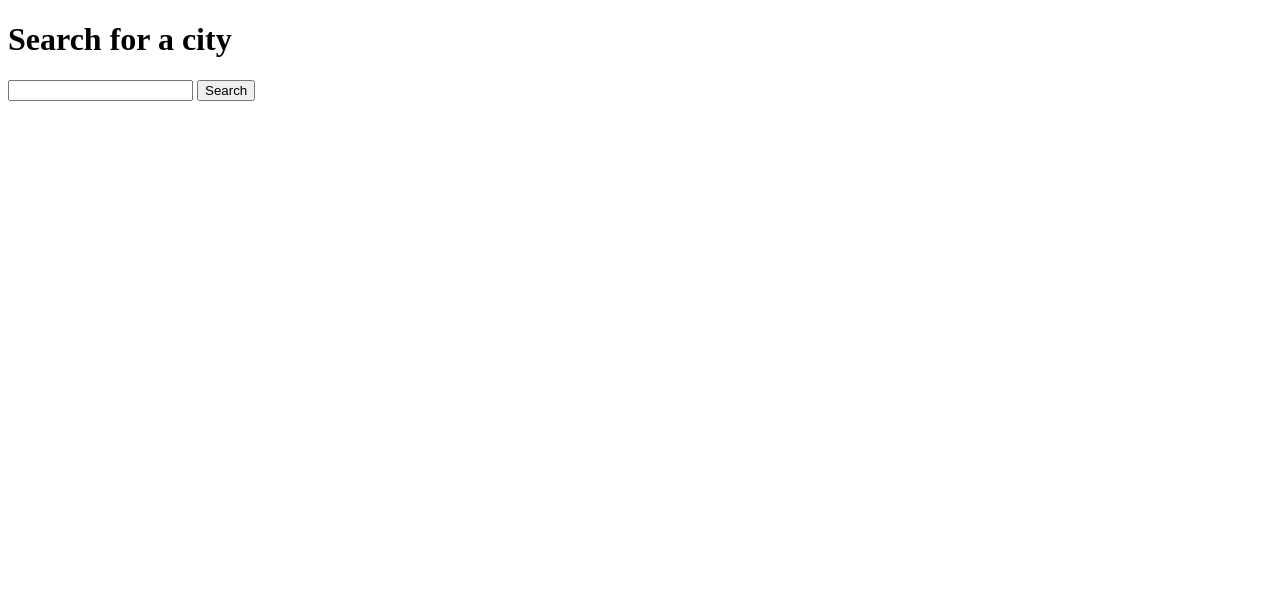
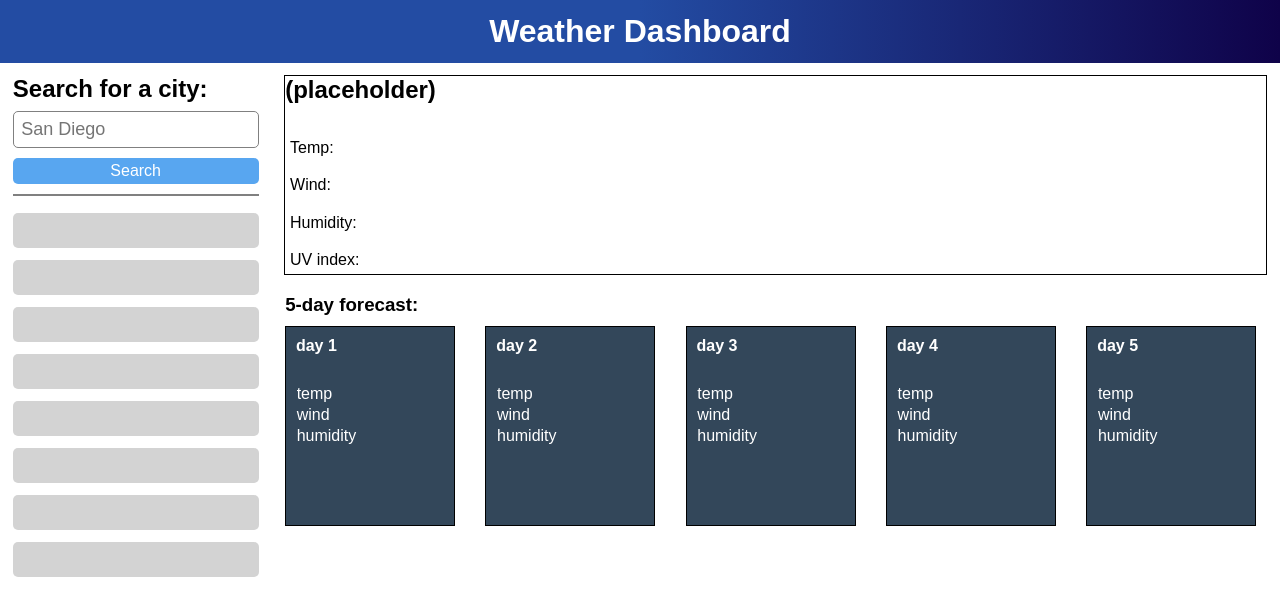
Before and after one commit to asiajcrew/weather-forecast, a plain HTML site: page index.html in a window 1280 px wide. Drawn offline with nearby package versions, Linux system fonts and the light colour scheme.

Commit message:
displayed api data into 5 day forecast divs and into current weather div

```diff
--- a/assets/css/style.css
+++ b/assets/css/style.css
@@ -57,6 +57,7 @@ input {
 .history-buttons {
     background-color: lightgrey;
     width: 100%;
+    height: 35px;
     font-size: medium;
     color: black;
     margin-top: 7px;
@@ -71,7 +72,7 @@ input {
     margin-top: 10px;
 }
 
-#current-weather {
+#weather-info {
     width: 80%;
     border: 1px solid black;
     float: right;
@@ -90,7 +91,7 @@ h3 {
 }
 
 .day-card {
-    border: 0.5px solid black;
+    border: 0.4px solid black;
     color: white;
     margin: 1% 1% 1% 0;
     height: 200px;
--- a/assets/js/script.js
+++ b/assets/js/script.js
@@ -1,25 +1,73 @@
 var getWeather = function(city) {
-    var firstApi = "https://api.openweathermap.org/data/2.5/weather?q="+city+"&appid=74039307c6a5e337a6ba13ed703954c6"
-    fetch(firstApi)
+    var locationApi = "https://api.openweathermap.org/data/2.5/weather?q="+city+"&appid=74039307c6a5e337a6ba13ed703954c6"
+    fetch(locationApi)
     .then(function(response) {
         return response.json();
     }).then(function(data) {
         console.log(data);
         var lat = data.coord.lat
         var lon = data.coord.lon
-        var apiUrl = "https://api.openweathermap.org/data/2.5/onecall?lat="+lat+"&lon="+lon+"&exclude=minutely,hourly&appid=74039307c6a5e337a6ba13ed703954c6"
-        fetch(apiUrl)
+        // display city & date
+        var cityName = data.name
+        var displayCity = document.getElementById("city-name");
+        var date = new Date(data.dt*1000)
+        displayCity.innerHTML = cityName + " " + date.toDateString()
+        // use moment
+        var weatherApi = "https://api.openweathermap.org/data/2.5/onecall?lat="+lat+"&lon="+lon+"&exclude=minutely,hourly&appid=74039307c6a5e337a6ba13ed703954c6"
+        fetch(weatherApi)
     .then(function(response) {
         return response.json();
     }).then(function(data) {
         console.log(data);
+        // display current temp
+        var currentTemp = data.current.temp
+        var displayCurrentTemp = document.getElementById("current-temp");
+        displayCurrentTemp.innerHTML = "Temp: " + JSON.stringify(currentTemp) + " F"
+        // display current wind
+        var currentWind = data.current.wind_speed
+        var displayCurrentWind = document.getElementById("current-wind");
+        displayCurrentWind.innerHTML = "Wind: " + JSON.stringify(currentWind) + " MPH"
+        // display current humidity
+        var currentHumidity = data.current.humidity
+        var displayCurrentHumidity = document.getElementById("current-humidity");
+        displayCurrentHumidity.innerHTML = "Humidity: " + JSON.stringify(currentHumidity) + "%"
+        // display current UV index
+        var currentUV = data.current.uvi
+        var displayCurrentUV = document.getElementById("current-UV");
+        displayCurrentUV.innerHTML = "UV Index: " + JSON.stringify(currentUV)
+        // display forecast temp
+        for (i=1; i < 6; i++) {
+            console.log(data.daily[i])
+            var dailyWeather = data.daily[i];
+            var date = new Date(dailyWeather.dt*1000)
+            var displayDate = "day" + i
+            document.getElementById(displayDate).innerHTML = date.toDateString()
+            var tempEl= "day" + i + "-temp"
+            document.getElementById(tempEl).innerHTML = "Temp: " + Math.floor((dailyWeather.temp.day-273.15)*1.80+32) + " F"
+            var windEl= "day" + i + "-wind"
+            document.getElementById(windEl).innerHTML = "Wind: " + dailyWeather.wind_speed + "MPH"
+            var humidityEl= "day" + i + "-humidity"
+            document.getElementById(humidityEl).innerHTML = "Humidity: " + dailyWeather.humidity + "%"
+        }
+
     })
     });
-}
+};
 
+
+// save user input to local storage
 var button = document.getElementById("search-button")
-button.addEventListener("click", function(){
+button.addEventListener("click", function() {
     var input = document.getElementById("user-input").value
-    console.log(input);
     getWeather(input);
+localStorage.setItem("city", input);
+// display recent search history onto the page
+var searchHistory= localStorage.getItem("city")
+var test = document.getElementById("1").textContent= searchHistory;
 })
+
+// retrieve & parse last items from local storage if there's data
+// if theres no data then array = [] (empty array)
+// disregard 9th items. add user input to array (if it doesnt already exist), add array to local storage.
+// Stringify array when addding it to storage.
+//
--- a/index.html
+++ b/index.html
@@ -5,17 +5,90 @@
     <meta http-equiv="X-UA-Compatible" content="IE=edge">
     <meta name="viewport" content="width=device-width, initial-scale=1.0">
     <title>Weather Forecast</title>
+    <link rel="stylesheet" href="./assets/css/style.css">
 </head>
 <body>
-    <div id="form">
-        <h1>Search for a city</h1>
-        <input id="user-input">
-        <button id="search-button">Search</button>
-        <!-- add ability to search with enter -->
-    </div>
-    <div id="display-results"></div>
-    <div id="forecast"></div>
-
+    <header>
+        <h1>
+            Weather Dashboard
+        </h1>
+    </header>
+    <div id="body">
+        <!-- left side panel -->
+        <div id="form">
+            <div id="search-form">
+                <h2>Search for a city:</h2>
+                <input id="user-input" placeholder="San Diego">
+                <button id="search-button">Search</button>
+            </div>
+            <div id="input-history">
+                <button class="history-buttons" id="1"></button>
+                <button class="history-buttons" id="2"></button>
+                <button class="history-buttons" id="3"></button>
+                <button class="history-buttons" id="4"></button>
+                <button class="history-buttons" id="5"></button>
+                <button class="history-buttons" id="6"></button>
+                <button class="history-buttons" id="7"></button>
+                <button class="history-buttons" id="8"></button>
+            </div>
+        </div>
+        <!-- right side panel -->
+            <div id="weather-info">
+                <!-- current weather info -->
+                <h2 id="city-name">(placeholder)</h2>
+                <ul>
+                    <li id="current-temp">Temp: </li>
+                    <li id="current-wind">Wind: </li>
+                    <li id="current-humidity">Humidity:</li>
+                    <li id="current-UV">UV index: </li>
+                </ul>
+                <!-- 5 day forecast -->
+                <h3>5-day forecast:</h3>
+                <div id="forecast">
+                    <div class="day-card">
+                        <h4 id="day1">day 1</h4>
+                        <ul class="forecast-list">
+                            <li id="day1-temp">temp</li>
+                            <li id="day1-wind">wind</li>
+                            <li id="day1-humidity">humidity</li>
+                        </ul>
+                    </div>
+                    <div class="day-card">
+                        <h4 id="day2">day 2</h4>
+                        <ul class="forecast-list">
+                            <li id="day2-temp">temp</li>
+                            <li id="day2-wind">wind</li>
+                            <li id="day2-humidity">humidity</li>
+                        </ul>
+                    </div>
+                    <div class="day-card">
+                        <h4 id="day3">day 3</h4>
+                        <ul class="forecast-list">
+                            <li id="day3-temp">temp</li>
+                            <li id="day3-wind">wind</li>
+                            <li id="day3-humidity">humidity</li>
+                        </ul>
+                    </div>
+                    <div class="day-card">
+                        <h4 id="day4">day 4</h4>
+                        <ul class="forecast-list">
+                            <li id="day4-temp">temp</li>
+                            <li id="day4-wind">wind</li>
+                            <li id="day4-humidity">humidity</li>
+                        </ul>
+                    </div>
+                    <div class="day-card">
+                        <h4 id="day5">day 5</h4>
+                        <ul class="forecast-list">
+                            <li id="day5-temp">temp</li>
+                            <li id="day5-wind">wind</li>
+                            <li id="day5-humidity">humidity</li>
+                        </ul>
+                    </div>
+                </div>
+            </div>
+        </div>
+        <script src="https://code.jquery.com/jquery-3.6.0.min.js" integrity="sha256-/xUj+3OJU5yExlq6GSYGSHk7tPXikynS7ogEvDej/m4=" crossorigin="anonymous"></script>
     <script src="./assets/js/script.js"></script>
 </body>
 </html>
```
Lines whose indentation alone changed are shown as unchanged.
